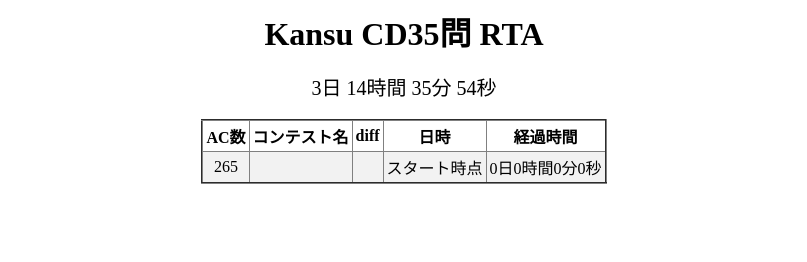
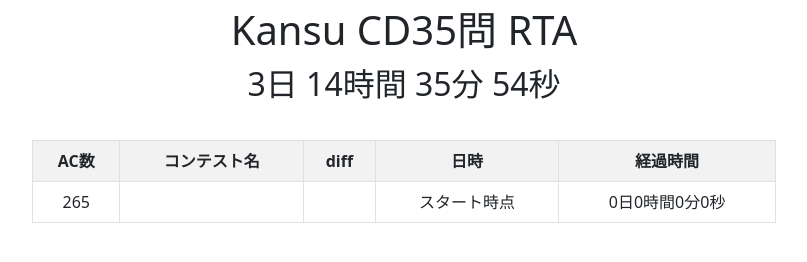
Before and after one commit to soucat0330/RTA, a plain HTML site: page index.html in a window 1280 px wide. Shown: the whole page, without its empty margins (236-1043 px from the left). Drawn offline with nearby package versions, Linux system fonts and the light colour scheme; no server answers.

Commit message:
Update index.html
add link:bootstrap

```diff
--- a/index.html
+++ b/index.html
@@ -6,19 +6,25 @@
   <meta name="viewport" content="width=device-width, initial-scale=1.0">
   <title>RTA Timer</title>
   <script src="script.js"></script>
-    <link rel="stylesheet" href="style.css">
+  <link href="https://cdn.jsdelivr.net/npm/bootstrap@5.3.0/dist/css/bootstrap.min.css" rel="stylesheet"
+    integrity="sha384-9ndCyUaIbzAi2FUVXJi0CjmCapSmO7SnpJef0486qhLnuZ2cdeRhO02iuK6FUUVM" crossorigin="anonymous">
 </head>
 
 <body>
-    <h1>Kansu CD35問 RTA</h1>
+  <div class="container">
+    <div class="row">
+      <div class="m-auto col-auto fs-1">Kansu CD35問 RTA</div>
+    </div>
+    <div class="row">
+      <div id="timer" class="m-auto col-auto fs-2"></div>
+    </div>
+    <div class="col-lg-8 col-md-11 mx-auto my-3">
+      <div id="info" class="row"></div>
+    </div>
 
-    <br>
-
-    <div id="timer"></div>
-
-    <br>
-
-    <table border="2" id="table">
+    <div class="col-lg-8 col-md-11 mx-auto">
+      <table class="table table-striped table-bordered text-center">
+        <tbody id="table">
           <tr>
             <th>AC数</th>
             <th>コンテスト名</th>
@@ -26,7 +32,10 @@
             <th>日時</th>
             <th>経過時間</th>
           </tr>
+        </tbody>
       </table>
+    </div>
+  </div>
 </body>
 
 </html>
```
Lines whose indentation alone changed are shown as unchanged.
